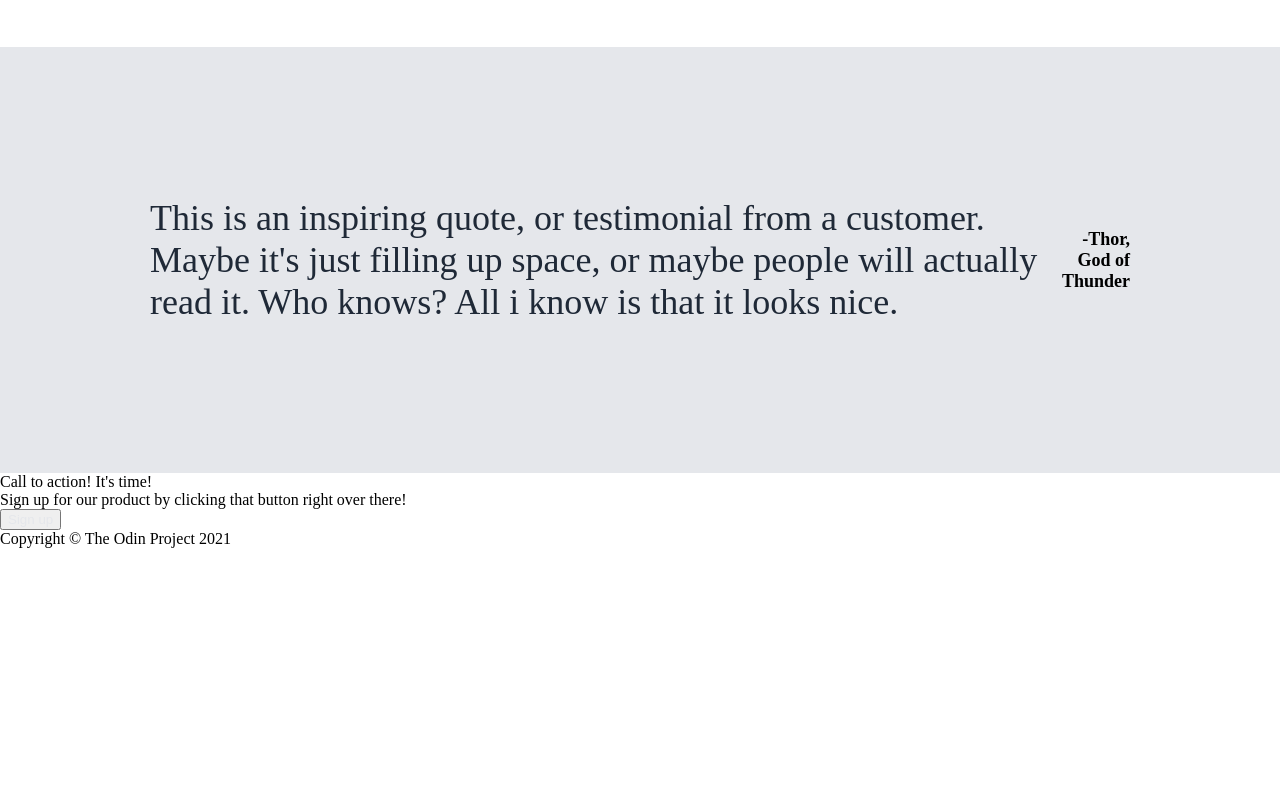
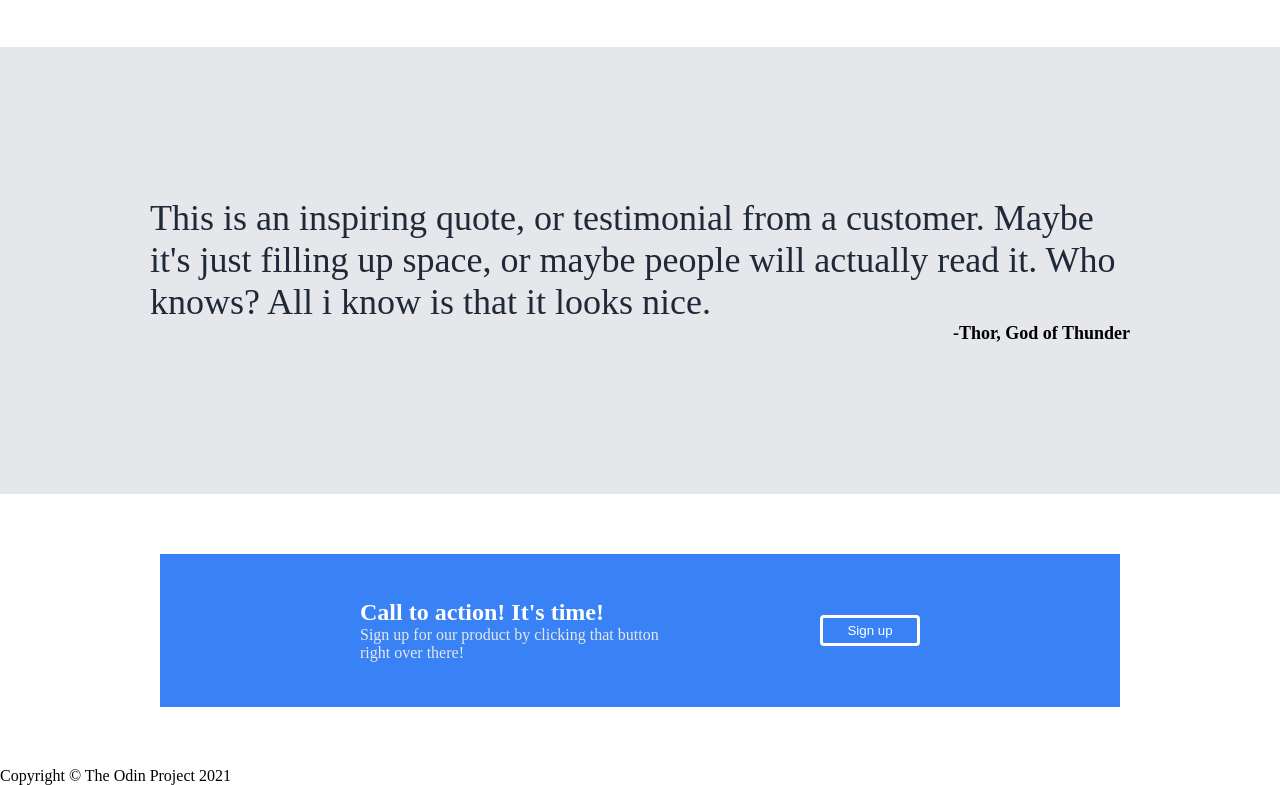
Before and after one commit to isaisoria/OdinLandingPage, a plain HTML site: page index.html in a window 1280 px wide. Shown: the part 656-1441 px from the top of the page. Before the commit the page ends 1204 px from the top, so only its background shows below. Drawn offline with Linux system fonts and the light colour scheme.

Commit message:
adjust index.html and edit style.css

```diff
--- a/index.html
+++ b/index.html
@@ -83,13 +83,17 @@
         </div>
 
         <div class="CallToAction">
-            <div class="CTAText">
-                <div class="CTATitle">Call to action! It's time!</div>
-                <div class="CTASub">
-                    Sign up for our product by clicking that button right over there!
+            <div class="CTAObj">
+                <div class="CTAText">
+                    <div class="CTATitle">Call to action! It's time!</div>
+                    <div class="CTASub">
+                        Sign up for our product by clicking that button right over there!
+                    </div>
+                </div>
+                <div class="CTAButton">
+                <button class="BotSign">Sign up</button>
                 </div>
             </div>
-            <button class="BotSign"><a href="#">Sign up</a></button>
         </div>
 
         <div class="Footer">
--- a/style.css
+++ b/style.css
@@ -108,18 +108,51 @@ button.UpperSign{
 
 .QuoteSect{
     display: flex;
-    justify-content: center;
-    align-items: center;
+    flex-direction: column;
+
+
     background-color: #e5e7eb;
     padding: 150px;
 }
 .Quote{
     font-size: 36px;
+    justify-content: center;
+    align-items: center;
     font-style: light-italic;
     color: #1f2937;
 }
 .QuoteAuth{
     font-weight: bold;
-    text-align:right;
     font-size: 18px;
+    text-align: right;
 }
+
+.CallToAction{
+    display: flex;
+    padding: 60px 160px;
+}
+.CTAObj{
+    display:flex;
+    background-color:#3882f6;
+    padding: 45px 200px;
+    flex-direction: row;
+    gap: 150px;
+    align-items: center;
+}
+.CTATitle{
+    font-size: 24px;
+    font-weight: bold;
+    color: white;
+}
+.CTASub{
+    color:#e5e7eb;
+}
+.BotSign{
+    color: white;
+    background:#3882f6;
+    border: solid;
+    border-color: white;
+    padding: 5px;
+    border-radius: 4px;
+    width: 100px;
+}
```
